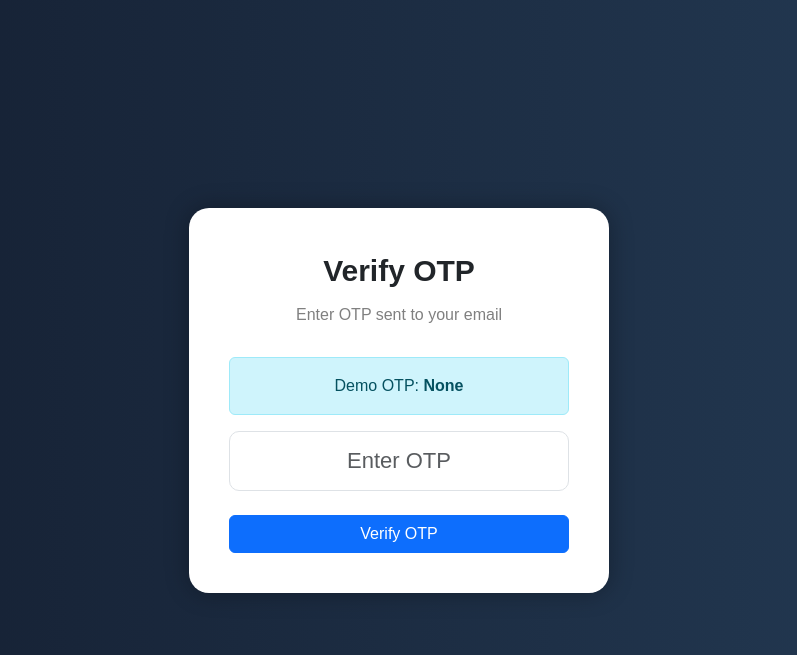
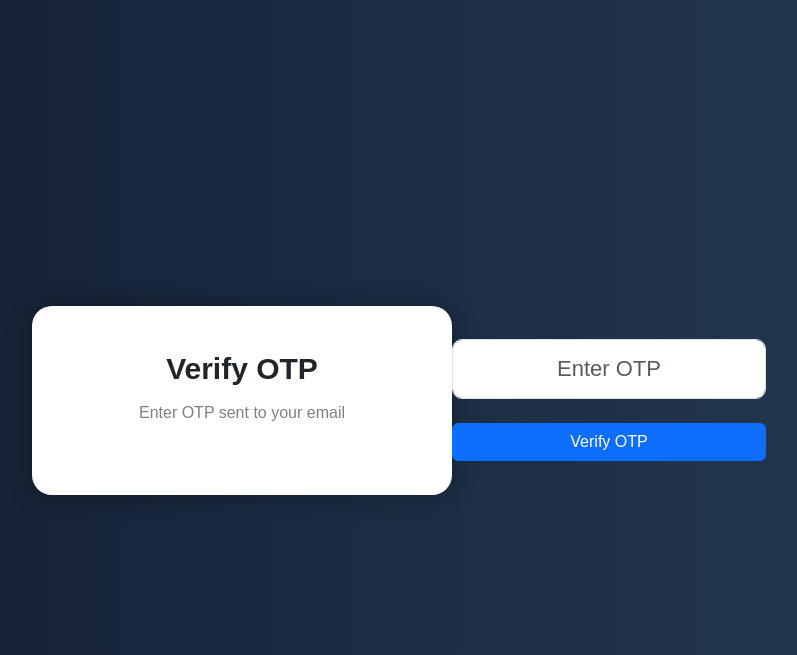
Before and after one commit to rakshitad22/sap-csv-project, a Django app: page /verify-otp/ in a window 1280 px wide. Shown: the top 655 px of the page, without its empty margins (241-1038 px from the left). Run offline with Django 5.2, Linux system fonts and the light colour scheme.

Commit message:
Final cleaned OTP views

```diff
--- a/templates/verify_otp.html
+++ b/templates/verify_otp.html
@@ -64,11 +64,6 @@
     Enter OTP sent to your email
 </div>
 
-<div class="alert alert-info text-center">
-
-    Demo OTP:
-    <b>{{ otp }}</b>
-
 </div>
 
     {% if error %}
--- a/users/views.py
+++ b/users/views.py
@@ -4,7 +4,10 @@ from django.contrib.auth import authenticate, login, logout
 from django.contrib.auth.decorators import login_required
 from django.http import HttpResponse
 from django.core.mail import send_mail
+from django.conf import settings
+
 from .models import UserData
+
 import random
 import csv
 
@@ -19,14 +22,14 @@ def register_page(request):
         email = request.POST['email']
         password = request.POST['password']
 
-        # Duplicate username
+        # Username Check
         if User.objects.filter(username=username).exists():
 
             return render(request, 'register.html', {
                 'error': 'Username already exists'
             })
 
-        # Duplicate email
+        # Email Check
         if User.objects.filter(email=email).exists():
 
             return render(request, 'register.html', {
@@ -36,16 +39,20 @@ def register_page(request):
         # Generate OTP
         otp = random.randint(100000, 999999)
 
-        # Store in session
+        # Save in Session
         request.session['otp'] = str(otp)
         request.session['username'] = username
         request.session['email'] = email
         request.session['password'] = password
 
-        # Send Email
-        request.session['display_otp'] = otp
-
-        return redirect('/verify-otp/')
+        # Send OTP Email
+        send_mail(
+            'OTP Verification',
+            f'Your OTP is: {otp}',
+            settings.EMAIL_HOST_USER,
+            [email],
+            fail_silently=False,
+        )
 
         return redirect('/verify-otp/')
 
@@ -68,27 +75,27 @@ def verify_otp(request):
             email = request.session.get('email')
             password = request.session.get('password')
 
-            # Check again before creating user
+            # Final Safety Checks
             if User.objects.filter(username=username).exists():
 
                 return render(request, 'verify_otp.html', {
-                    'error': 'Username already exists. Please register again.'
+                    'error': 'Username already exists'
                 })
 
             if User.objects.filter(email=email).exists():
 
                 return render(request, 'verify_otp.html', {
-                    'error': 'Email already registered.'
+                    'error': 'Email already exists'
                 })
 
-            # Create user
+            # Create User
             User.objects.create_user(
                 username=username,
                 email=email,
                 password=password
             )
 
-            # Clear session
+            # Clear Session
             request.session.flush()
 
             return redirect('/')
@@ -99,9 +106,7 @@ def verify_otp(request):
                 'error': 'Invalid OTP'
             })
 
-    return render(request, 'verify_otp.html', {
-    'otp': request.session.get('display_otp')
-})
+    return render(request, 'verify_otp.html')
 
 
 # LOGIN
@@ -150,7 +155,9 @@ def dashboard(request):
 
         response = HttpResponse(content_type='text/csv')
 
-        response['Content-Disposition'] = f'attachment; filename=\"{name}.csv\"'
+        response['Content-Disposition'] = (
+            f'attachment; filename="{name}.csv"'
+        )
 
         writer = csv.writer(response)
 
```
